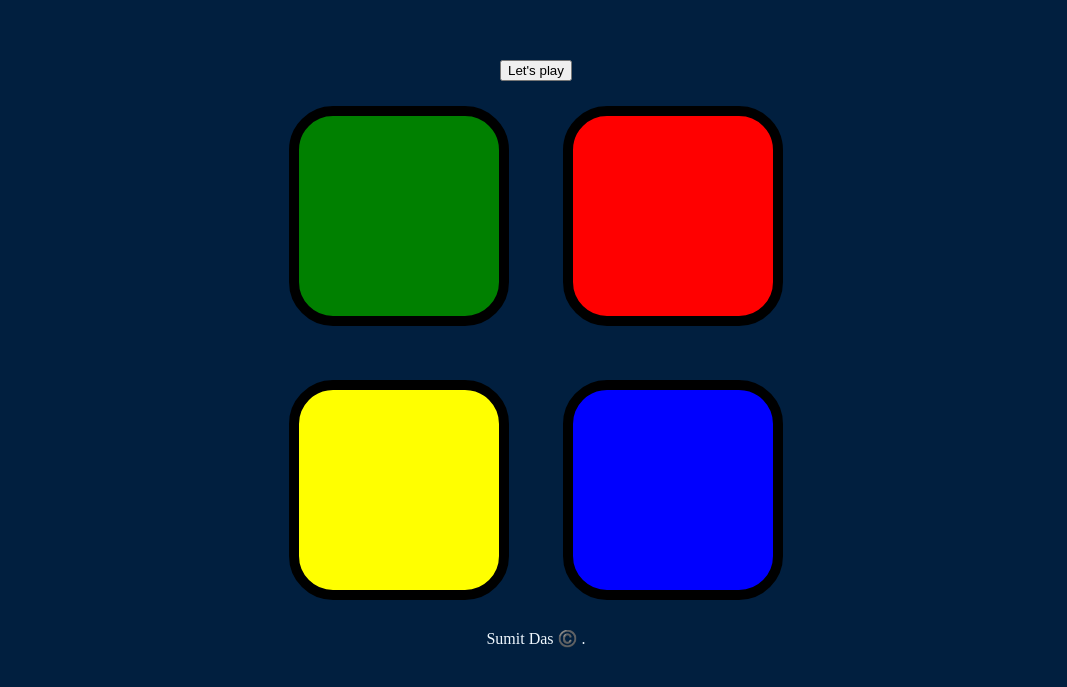
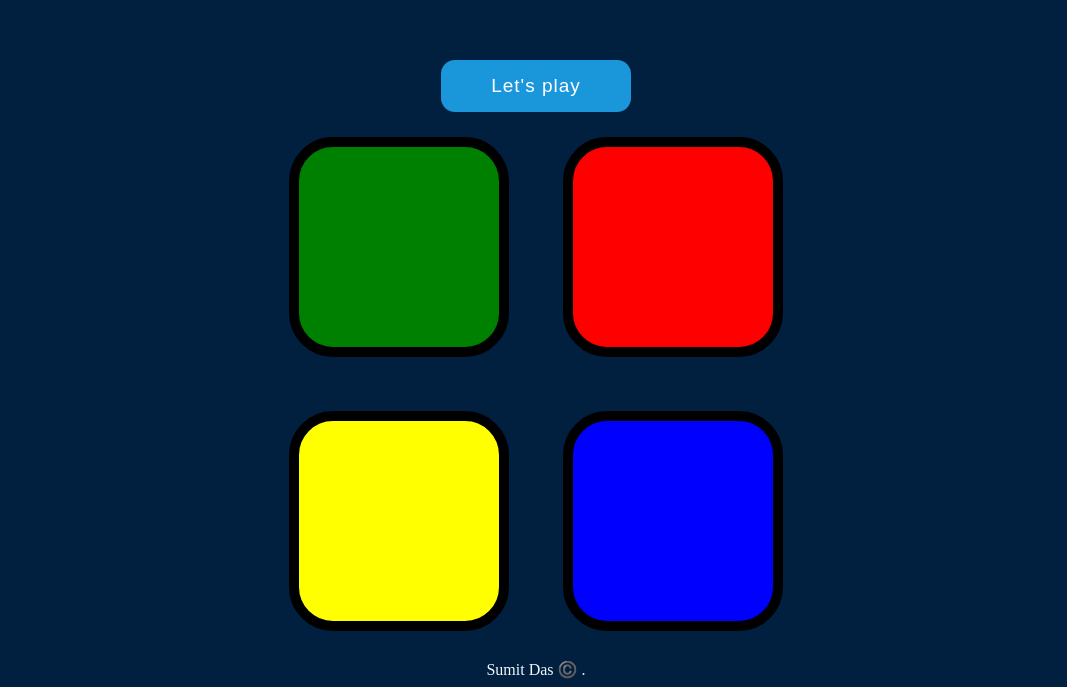
Before and after one commit to Sumit-Das-75/Simon-Game, a plain HTML site: page index.html in a window 1280 px wide. Shown: the part 114-801 px from the top of the page, without its empty margins (104-1171 px from the left). Drawn offline with nearby package versions, Linux system fonts and the light colour scheme.

Commit message:
Update styles.css

```diff
--- a/styles.css
+++ b/styles.css
@@ -15,6 +15,21 @@ body {
   width: 50%;
   margin: auto;
 
+}
+
+.sum {
+  color: #ffffff;
+  background-color: #1a97db;
+  font-size: 19px;
+  border: 0px solid #2d63c8;
+  border-radius: 14px;
+  padding: 15px 50px;
+  letter-spacing: 1px;
+  cursor: pointer
+}
+.sum:hover {
+  color: #2d63c8;
+  background-color: #ffffff;
 }
 
 .btn {
```
